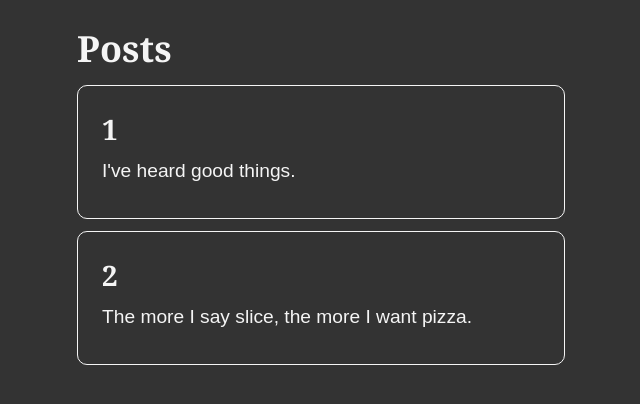
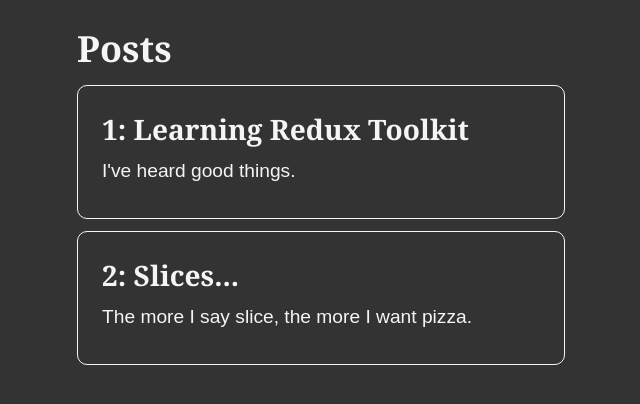
Before and after one commit to Drew-L-Nelson/Redux-Toolkit, a React (Create React App) app: page / in a window 1280 px wide. Shown: the top 404 px of the page, without its empty margins (313-953 px from the left). Built offline with nearby package versions, Linux system fonts and the light colour scheme.

Commit message:
2 files modified

```diff
--- a/src/features/posts/PostsList.js
+++ b/src/features/posts/PostsList.js
@@ -1,11 +1,13 @@
+import React from 'react';
 import { useSelector } from 'react-redux';
+import { selectAllPosts } from './postsSlice';
 
 const PostsList = () => {
-  const posts = useSelector(state => state.posts)
+  const posts = useSelector(selectAllPosts)
 
   const renderedPosts = posts.map(post => (
     <article>
-      <h3>{post.id}</h3>
+      <h3>{post.id}: {post.title}</h3>
       <p>{post.content.substring(0, 100)}</p>
     </article>
   ))
--- a/src/features/posts/postsSlice.js
+++ b/src/features/posts/postsSlice.js
@@ -21,4 +21,6 @@ const postsSlice = createSlice({
   }
 })
 
+export const selectAllPosts = (state) => state.posts;
+
 export default postsSlice.reducer;
```
